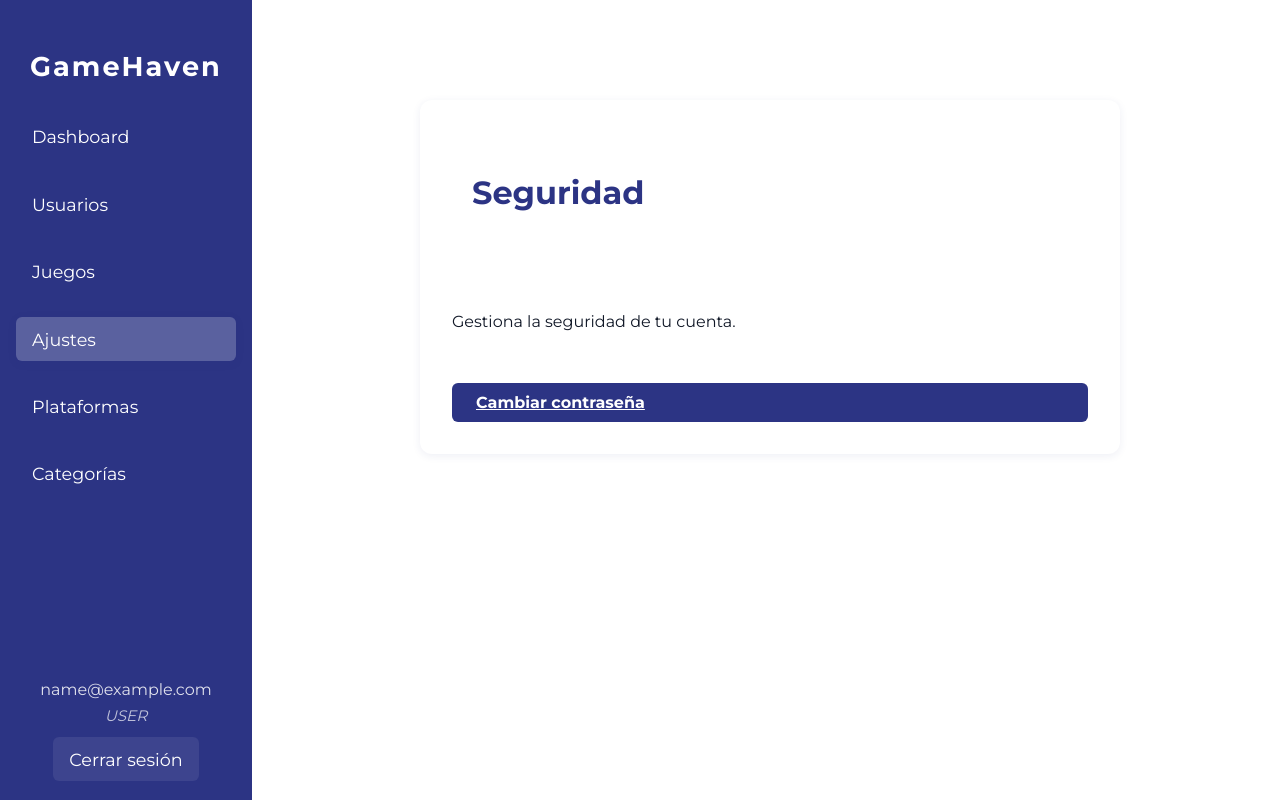
After one commit to erreyesjoel/GameHaven, a Django app: page /ajustes/seguridad/ in a window 1280 px wide. The commit adds this page. Run offline with Django 5.2, Linux system fonts and the light colour scheme; the visitor is signed in with stand-in values (Sample User, id 1); parts of the project's set-up code (start-up, migrations or seed data) failed here and were passed over.

Commit message:
perfil y seguridad

```diff
--- a/backend/backend_django/ajustes/urls.py
+++ b/backend/backend_django/ajustes/urls.py
@@ -5,4 +5,6 @@ from . import views
 urlpatterns = [
     path('', views.mostrar_ajustes, name='mostrar_ajustes'),
     path('perfil/', views.perfil, name='perfil_admin'),
+    path('seguridad/', views.seguridad, name='seguridad_admin'),
+    path('seguridad/cambiar-password/', views.cambiar_password, name='cambiar_password'),
 ]
--- a/backend/backend_django/ajustes/views.py
+++ b/backend/backend_django/ajustes/views.py
@@ -2,6 +2,8 @@
 from django.shortcuts import redirect, render
 # pyrefly: ignore [missing-import]
 from django.contrib.auth.decorators import login_required
+from django.contrib.auth import update_session_auth_hash
+from django.contrib.auth.forms import PasswordChangeForm
 
 # Create your views here.
 # def para mostrar la pagina de ajustes
@@ -9,6 +11,11 @@ from django.contrib.auth.decorators import login_required
 @login_required
 def mostrar_ajustes(request):
     return render(request, 'admin/ajustes.html', {'active_page': 'ajustes'})
+
+
+@login_required
+def seguridad(request):
+    return render(request, 'admin/seguridad.html', {'active_page': 'ajustes'})
 
 
 @login_required
@@ -26,3 +33,18 @@ def perfil(request):
         'usuario': usuario,
         'active_page': 'ajustes',
     })
+
+
+@login_required
+def cambiar_password(request):
+    form = PasswordChangeForm(request.user, request.POST or None)
+
+    if request.method == 'POST' and form.is_valid():
+        usuario = form.save()
+        update_session_auth_hash(request, usuario)
+        return redirect('seguridad_admin')
+
+    return render(request, 'admin/cambiarPassword.html', {
+        'form': form,
+        'active_page': 'ajustes',
+    })
--- a/backend/backend_django/backend/static/scss/_formularios.scss
+++ b/backend/backend_django/backend/static/scss/_formularios.scss
@@ -49,6 +49,7 @@
 
 input[type="text"],
 input[type="email"],
+input[type="password"],
 input[type="number"],
 input[type="date"],
 input[type="url"],
--- a/backend/backend_django/backend/templates/admin/ajustes.html
+++ b/backend/backend_django/backend/templates/admin/ajustes.html
@@ -4,4 +4,5 @@
 <div class="main-content">
     <h1>Ajustes</h1>
     <a href="{% url 'perfil_admin' %}" class="btn-enviar-formulario">Perfil</a>
+    <a href="{% url 'seguridad_admin' %}" class="btn-enviar-formulario">Seguridad</a>
 </div>
--- /dev/null
+++ b/backend/backend_django/backend/templates/admin/seguridad.html
@@ -0,0 +1,14 @@
+{% include 'components/header/header.html' %}
+{% load static %}
+<link rel="stylesheet" href="{% static 'css/main.css' %}">
+<div class="main-content">
+  <div class="container-formulario">
+    <div class="juego-formulario">
+      <div class="juego-formulario-header">
+        <h1>Seguridad</h1>
+      </div>
+      <p>Gestiona la seguridad de tu cuenta.</p>
+      <a href="{% url 'cambiar_password' %}" class="btn-enviar-formulario">Cambiar contraseña</a>
+    </div>
+  </div>
+</div>
```
Also changed, not shown: backend/backend_django/backend/templates/admin/cambiarPassword.html (added, +32 -0 lines).
